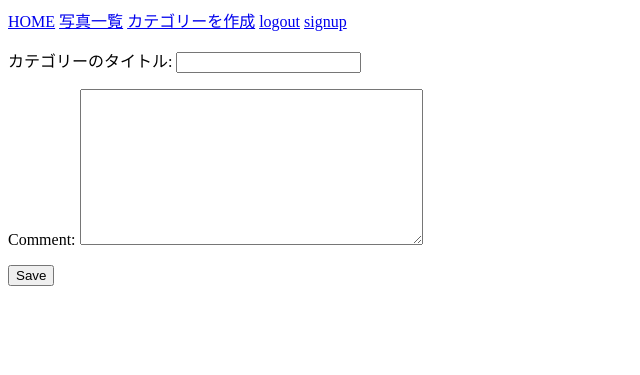
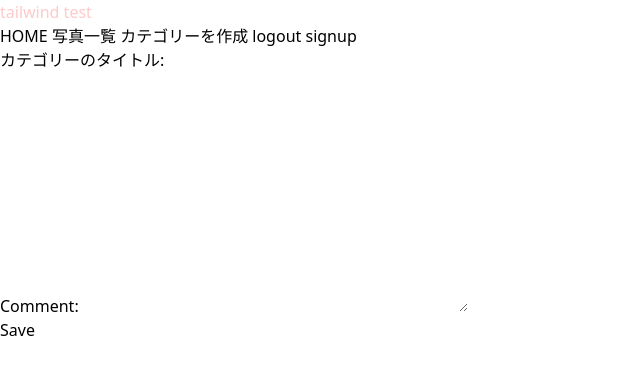
Before and after one commit to TO053037/PositiveDairyAppDjango, a Django app: page /create_category/ in a window 1280 px wide. Shown: the top 375 px of the page, without its empty margins (0-640 px from the left). Run offline with Django 4.2, Linux system fonts and the light colour scheme; the visitor is signed in with stand-in values (Sample User, id 1); some libraries are stand-ins or nearby versions.

Commit message:
add: install_tailwindcss

```diff
--- a/templates/base.html
+++ b/templates/base.html
@@ -3,10 +3,12 @@
 <html lang="en">
 <head>
     <meta charset="utf-8"/>
+    <script src="https://cdn.tailwindcss.com"></script>
     {% block head %}{% endblock head %}
 </head>
 <body>
 <header>
+    <h1 class="text-red-200">tailwind test</h1>
     {% if user.is_authenticated %}
         <a href="{% url 'index' %}">HOME</a>
         <a href="{% url 'show_pictures' %}">写真一覧</a>
```
Also changed, not shown: 1 other file.
